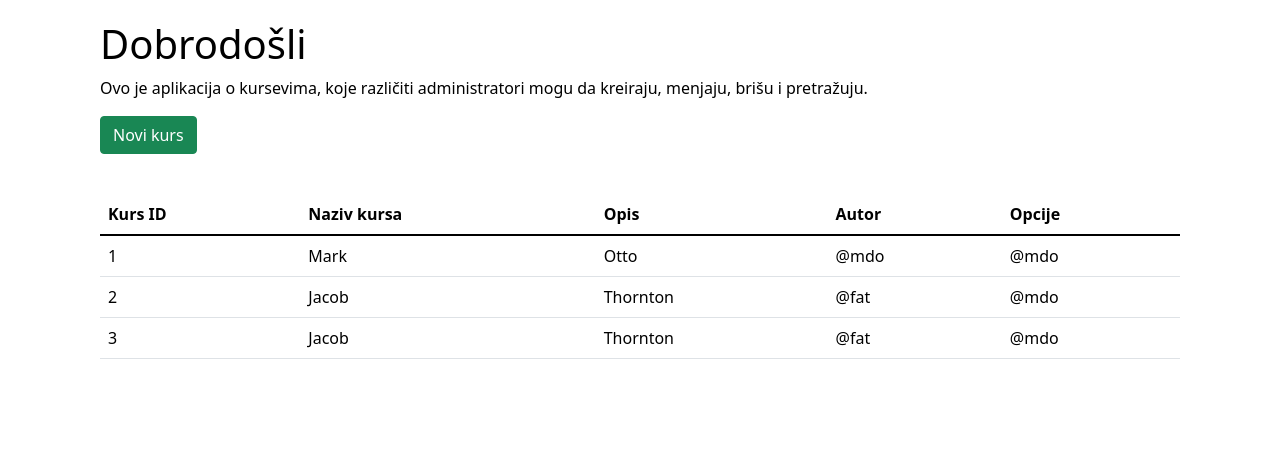
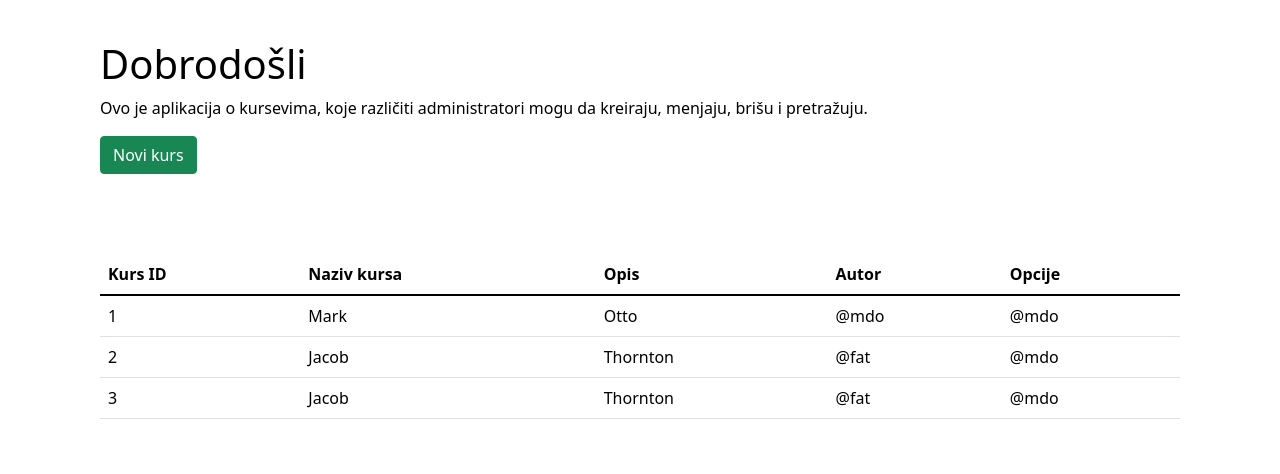
Before and after one commit to mrdjarade/PHPDomaci, a PHP site: page / in a window 1280 px wide. Shown: the top 474 px of the page. Run offline with PHP 8.4, Linux system fonts and the light colour scheme.

Commit message:
Sredjen osnovni css

```diff
--- a/css/style.css
+++ b/css/style.css
@@ -6,5 +6,5 @@
 }
 
 .padding-container {
-    padding: 20px 100px;
+    padding: 40px 100px;
 }
```
